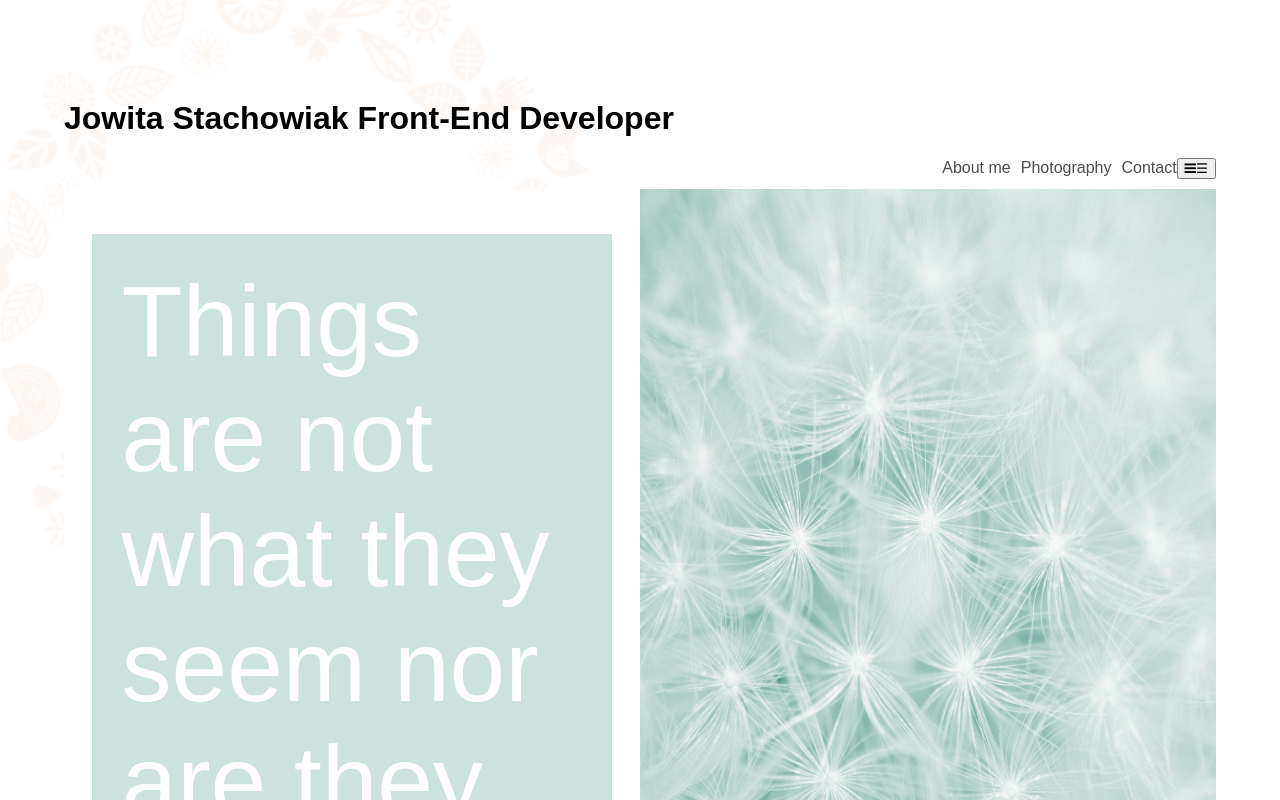
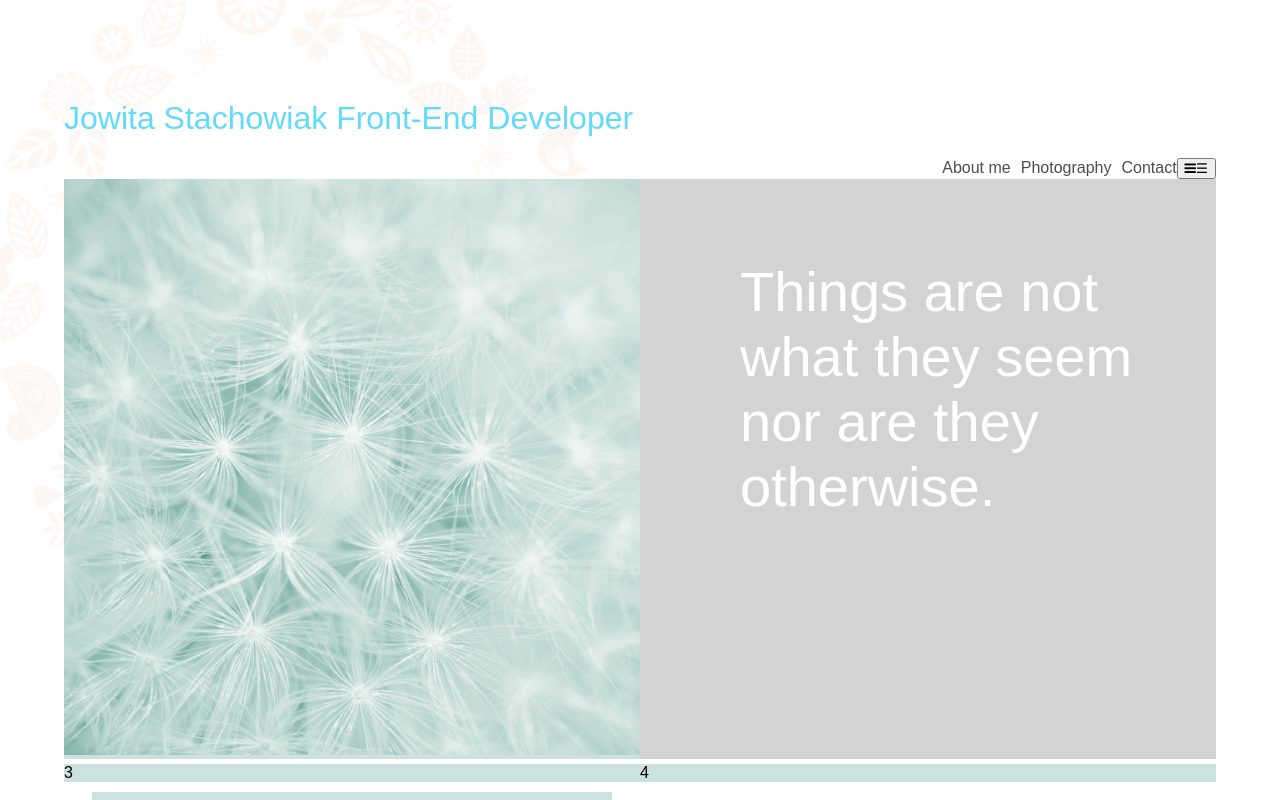
Before and after one commit to crazylittlepolka/portfolio, a React (Create React App) app: page / in a window 1280 px wide. Shown: the top 800 px of the page. Built offline with nearby package versions, Linux system fonts and the light colour scheme.

Commit message:
Main content put into grid template

```diff
--- a/src/App.css
+++ b/src/App.css
@@ -12,6 +12,65 @@
   opacity: 0.5;
   animation: App-logo-spin infinite 200s linear;
 }
+.layout_name {
+  color: #61DAFB;
+  font-weight: lighter;
+}
+
+/* NAVIGATION BAR*/
+.layout_nav {
+  text-align: right;
+  color: #4d4d4d;
+}
+.layout_nav a{
+  display: inline;
+  padding: 0 0 0 10px;
+  text-decoration: none;
+  transition: color 0.8s, text-decoration 0.8s;
+}
+
+.layout_nav a:visited {
+  color: #4d4d4d;
+}
+
+.layout_nav a:hover {
+  color: #61DAFB;
+  text-decoration: underline;
+}
+
+/**/
+.grid_container {
+  display: grid;
+  grid-template-columns: 50% 50%;
+  grid-row-gap: 5px;
+
+}
+
+.layout_box {
+  background-color: #cce2df;
+
+}
+
+.item1 {
+  width: 100%;
+}
+.item2 {
+  margin: 0;
+  padding: 80px 30px 0 100px;
+  font-size: 3.5em;
+  font-weight: lighter;
+  color: #fff;
+  background-color: lightgrey;
+}
+
+.item3 {
+
+}
+
+.item4 {
+
+}
+
 
 .App-logo {
   height: 80px;
@@ -21,41 +80,17 @@
   animation: App-logo-spin infinite 20s linear;
 }
 
-.layout_nav {
-  text-align: right;
-  color: #4d4d4d;
-}
-.layout_nav a{
-  display: inline;
-  padding: 0 0 0 10px;
-  text-decoration: none;
-  transition: color 0.5s ;
-}
 
-
-.layout_nav a:visited {
-  color: #4d4d4d;
-
-}
-
-.layout_nav a:hover {
-  color: #61DAFB;
-
-}
 .main {
   display: flex;
+  flex-wrap: wrap;
   margin-top: 10px;
 }
-.layout_header {
+.layout {
   flex: 50%;
 }
 
-.layout_photo {
-  flex: 50%;
-}
-
-
-.App-header {
+.layout_text {
   display: flex;
   align-items: center;
   justify-content: center;
@@ -63,12 +98,13 @@
   background-color: #fff;
   height: 100%;
   color: #fff;
+
 }
 
 .App-title {
   margin: 0;
   padding: 30px;
-  font-size: 100px;
+  font-size: 3em;
   font-weight: lighter;
   width: 80%;
   height: 80%;
@@ -77,11 +113,7 @@
 
 }
 
-.photo {
-  width: 100%;
-  height: 100%;
 
-}
 
 .App-intro {
   font-size: large;
--- a/src/App.js
+++ b/src/App.js
@@ -22,19 +22,49 @@ class App extends Component {
           </button>
         </nav>
 
+        <div className="grid_container">
+
+          <div className="layout_box">
+            <img src={dandelion} className="item1" alt="dandelion photo"/>
+          </div>
+
+          <div className="layout_box item2"> Things are not what they seem nor are they otherwise.
+          </div>
+
+          <div className="layout_box"> 3
+          </div>
+
+
+          <div className="layout_box"> 4
+          </div>
+
+        </div>
+
         <div className="main">
 
-          <div className="layout_header">
+          <div className="layout">
 
-            <header className="App-header">
+            <div className="layout_text">
               <h1 className="App-title">Things are not what they seem nor are they otherwise.</h1>
 
-            </header>
+            </div>
           </div>
 
-          <div className="layout_photo">
-            <img src={dandelion} className="photo" alt="dandelion photo"/>
+
+
+          <div className="layout">
+
+
+
           </div>
+
+          <div className="layout">
+            <div className="layout_text">
+              <h1 className="App-title">Things are not what they seem nor are they otherwise.</h1>
+
+            </div>
+          </div>
+
         </div>
 
         <p className="App-intro"></p>
```
